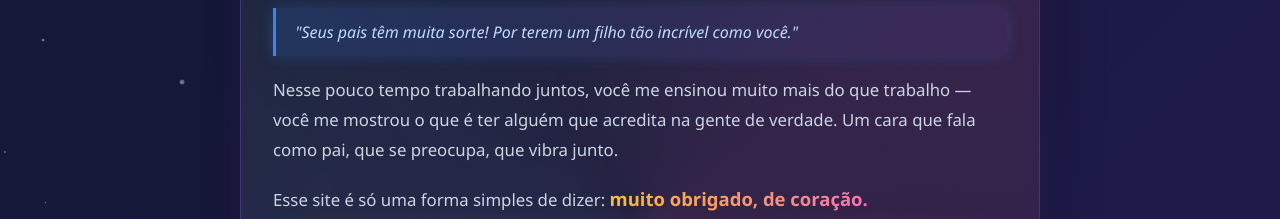
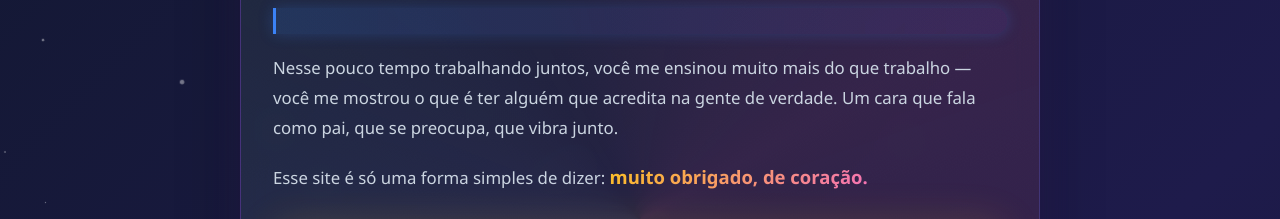
Before and after one commit to erickmekeburguer-cloud/pro-melhor-supervisor-do-mundo, a plain HTML site: page index.html in a window 1280 px wide. Shown: the part 272-491 px from the top of the page. Drawn offline with Linux system fonts and the light colour scheme.

Commit message:
Update index.html

```diff
--- a/index.html
+++ b/index.html
@@ -432,7 +432,7 @@
       Você não faz ideia do quanto ela significou pra mim.
     </p>
     <div class="quote">
-      "Seus pais têm muita sorte! Por terem um filho tão incrível como você."
+
     </div>
     <p>
       Nesse pouco tempo trabalhando juntos, você me ensinou muito mais do que
```
